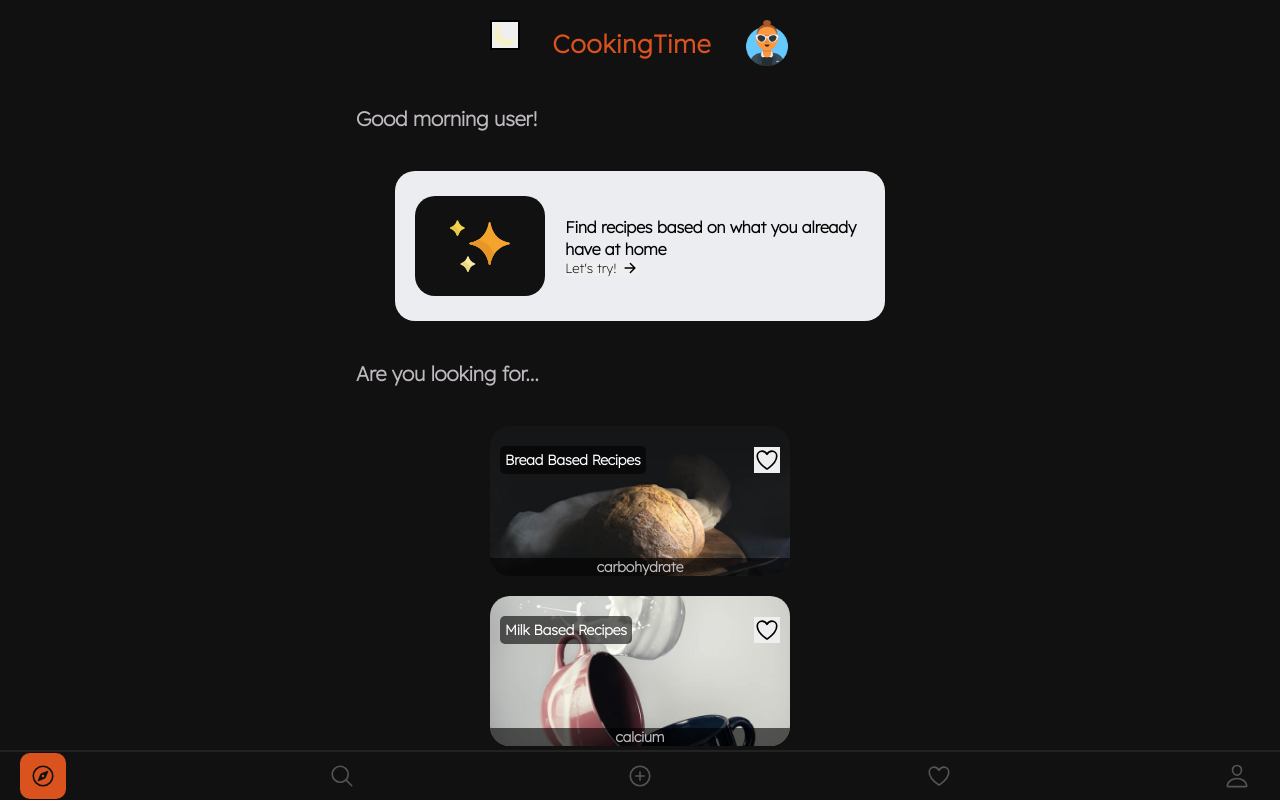
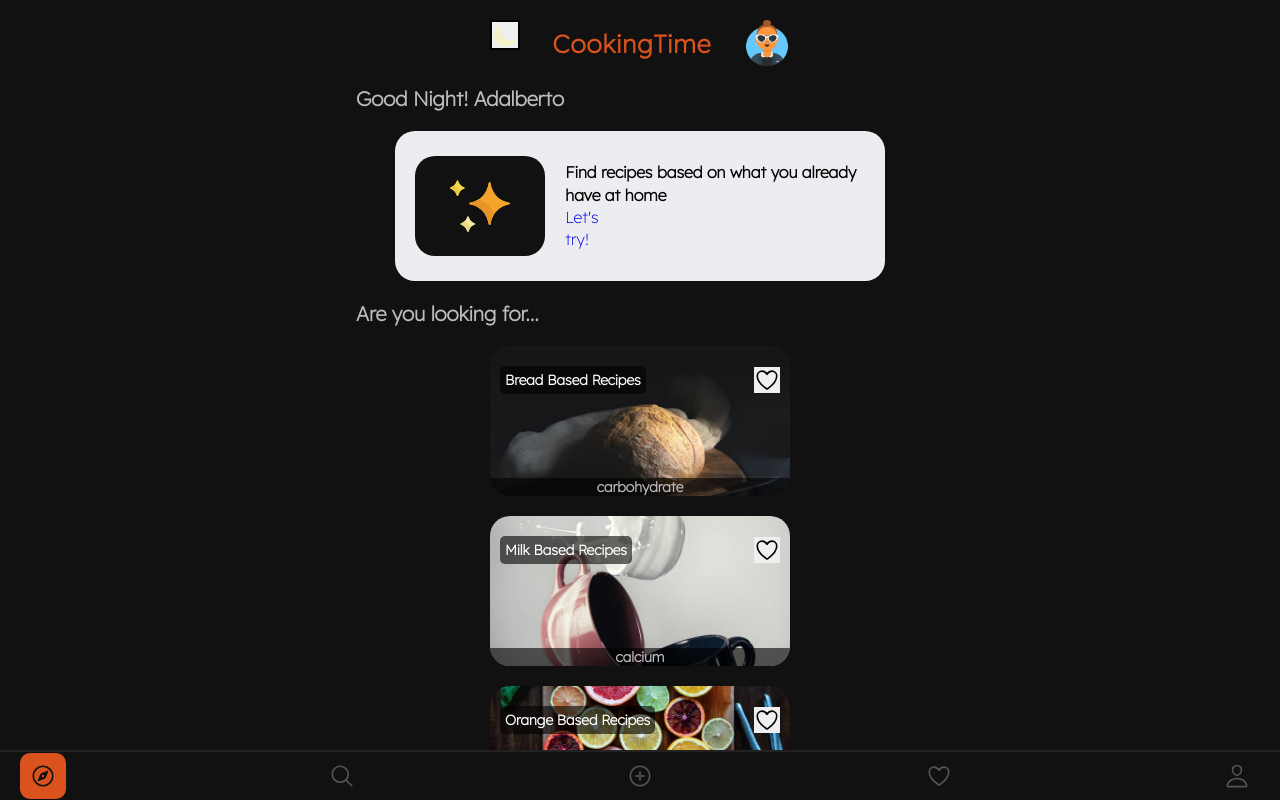
Before and after one commit to danielpalmares/foodie, a React (Create React App) app: page /discover in a window 1280 px wide. Shown: the top 800 px of the page. Built offline with nearby package versions, Linux system fonts and the light colour scheme; no server answers.

Commit message:
'navigation'

```diff
--- a/src/main/CookingTime.jsx
+++ b/src/main/CookingTime.jsx
@@ -42,9 +42,16 @@ export default class CookingTime extends Component {
     this.fetchRecipesByIngredients = this.fetchRecipesByIngredients.bind(this);
   }
 
-  getCurrentTime() {
-    const date = new Date().getHours();
-    console.log(date);
+  greetingByTime() {
+    const currentHour = new Date().getHours();
+
+    if (currentHour >= 5 && currentHour < 12) {
+      return 'Good Morning!';
+    } else if (currentHour >= 12 && currentHour < 19) {
+      return 'Good Afternoon!';
+    } else {
+      return 'Good Night!';
+    }
   }
 
   async getRecipesByIngredients(e, ingredients) {
@@ -76,7 +83,7 @@ export default class CookingTime extends Component {
     const { addActivePage } = this.context;
     addActivePage('Discover');
     //this.fetchRecipesByIngredients('bread');
-    this.getCurrentTime();
+
   }
 
   render() {
@@ -84,7 +91,7 @@ export default class CookingTime extends Component {
       <Layout hasBackPageBtn={false}>
       <div className={styles.home}>
       <main>
-            <h3>Good morning user!</h3>
+      <h3>{this.greetingByTime()} Adalberto</h3>
       <div className={styles.findRecipesCard}>
       <div className={styles.iconContainer}>
       <img src={starIcon} alt="Stars Icon" />
@@ -93,10 +100,10 @@ export default class CookingTime extends Component {
       <div className={styles.textContainer}>
       <p>Find recipes based on what you already have at home</p>
       <Link to="/search">
-                  <button>
+      <span>
       Let's try!
       <IoArrowForward size={16} />
-                  </button>
+      </span>
       </Link>
       </div>
       </div>
--- a/src/styles/components/Header.module.scss
+++ b/src/styles/components/Header.module.scss
@@ -27,6 +27,7 @@
 
       &:active {
         @include clickAnimation;
+        border-color: $color-orange;
 
       }
     }
--- a/src/styles/components/Navigation.module.scss
+++ b/src/styles/components/Navigation.module.scss
@@ -36,6 +36,7 @@
     .buttonActive {
       color: $color-black--100;
       background: $color-orange;
+      // border: $border--2;
 
       animation: up 0.2s ease-in-out;
       animation-fill-mode: forwards;
--- a/src/styles/pages/CookingTime.module.scss
+++ b/src/styles/pages/CookingTime.module.scss
@@ -7,13 +7,13 @@
     margin-bottom: 6.6rem;
 
     main {
-      padding: 2rem 0;
+      // padding: 2rem 0;
 
 
       display: flex;
       flex-direction: column;
       align-items: center;
-      gap: 4rem;
+      gap: 2rem;
 
       overflow: hidden;
 
@@ -77,17 +77,26 @@
             color: $color-black;
           }
 
-          button {
+
+
+
+
+
+          span {
             outline: none;
             border: none;
             background: none;
+            width: fit-content;
+            display: inline-block;
+            width: 3rem;
+
 
             font-family: 'Lexend', sans-serif;
             font-size: $font-regular;
             font-weight: 700;
             color: $color-orange;
             cursor: pointer;
-            margin-top: 1rem;
+            // margin-top: 1rem;
 
             display: flex;
             align-items: center;
@@ -98,6 +107,9 @@
               transform: translateX(2rem);
             }
           }
+
+
+
         }
       }
     }
```
Lines whose indentation alone changed are shown as unchanged.
